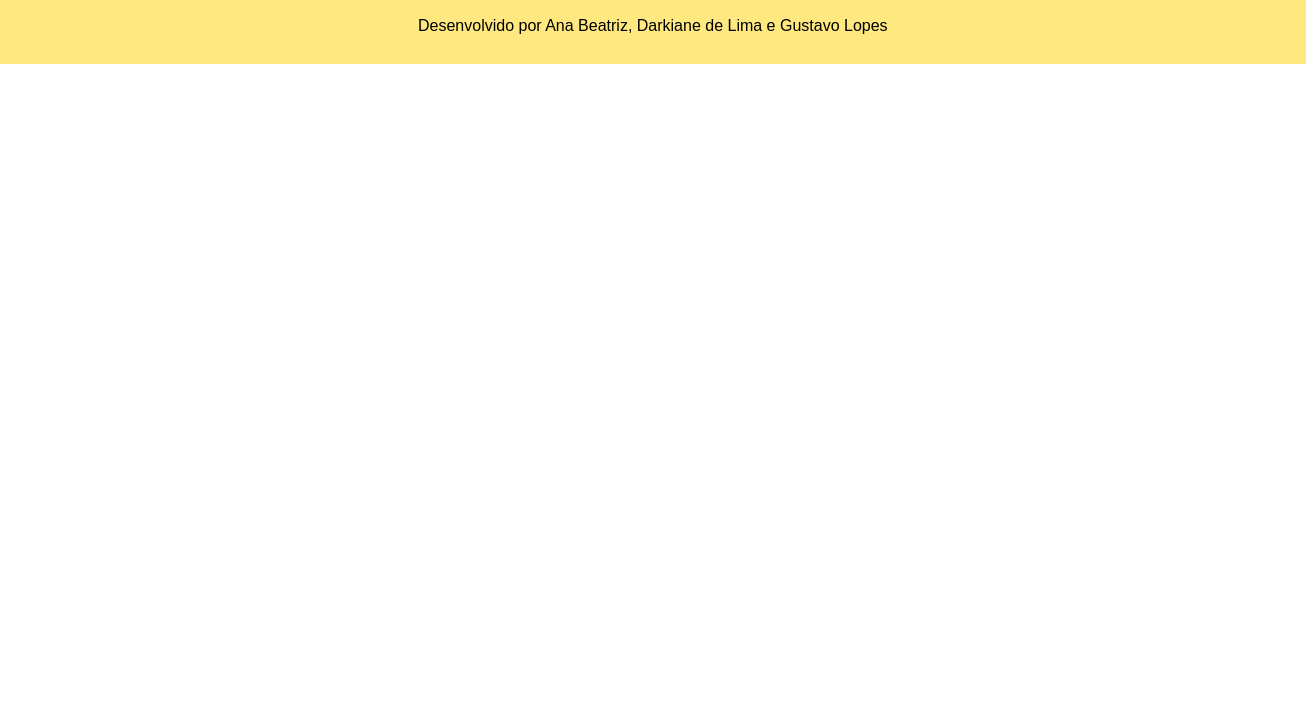
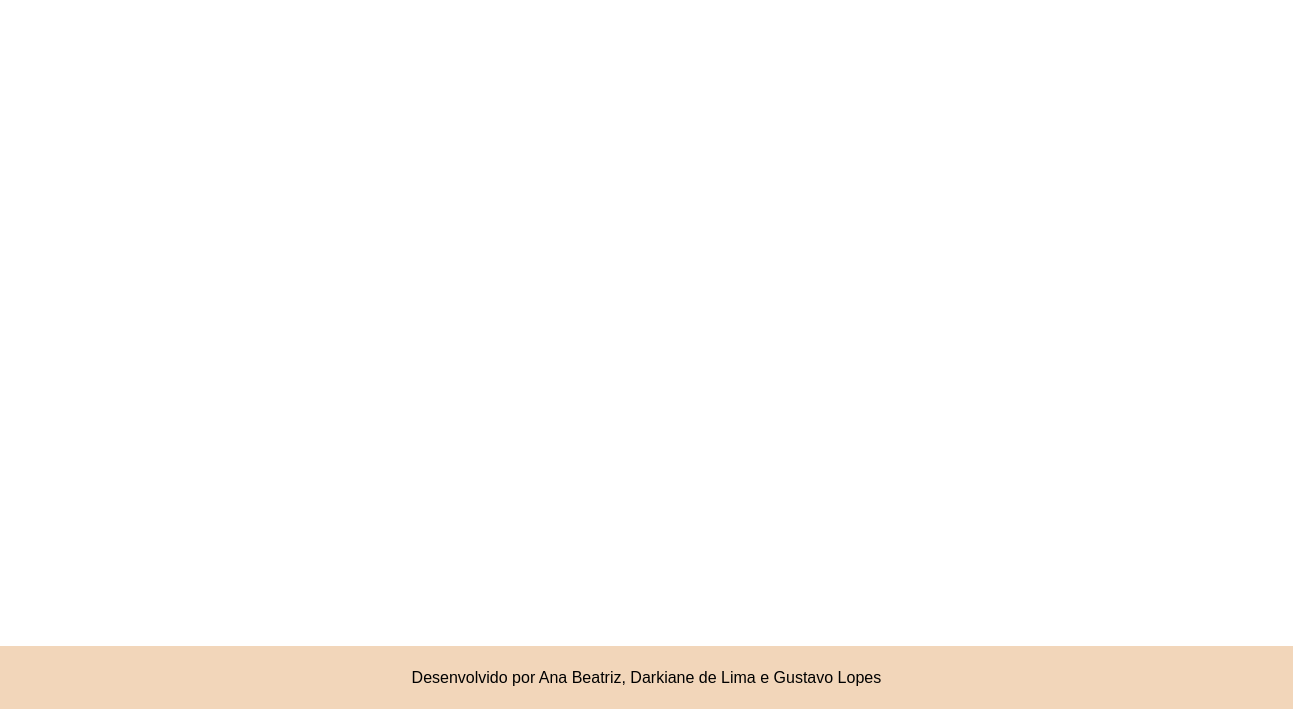
Before and after one commit to Frombolas/Teste_GCM, a plain HTML site: page index.html in a window 1280 px wide. Shown: the part 91-800 px from the top of the page, 1306 px wide, since content can reach past the window. Drawn offline with Linux system fonts and the light colour scheme.

Commit message:
Adicao do footer nas demais paginas

```diff
--- a/PP.css
+++ b/PP.css
@@ -103,6 +103,14 @@ a:hover{
     border-radius: 10px;
 }
 
+footer{
+    padding: 0.5%;
+    position: relative;
+    bottom: 0%;
+    width: 100%;
+    background-color: #F2D6BA;
+    text-align: center;
+}
 /* Responsividade para telas menores */
 @media screen and (max-width: 768px) {
     .main-content {
--- a/index.html
+++ b/index.html
@@ -18,13 +18,13 @@
         <div class="right-itens" id="navbar">
             <ul class="itens">
                 <li class="nav-item">
-                    <a href="#">Entradas</a>
+                    <a href="">Entradas</a>
                 </li>
                 <li class="nav-item">
                     <a href="PP.html">Pratos principais</a>
                 </li>
                 <li class="nav-item">
-                    <a href="#">Sobremesas</a>
+                    <a href="sobremesa.html">Sobremesas</a>
                 </li>
             </ul>
         </div>
--- a/sobremesa.css
+++ b/sobremesa.css
@@ -103,6 +103,14 @@ a:hover{
     border-radius: 10px;
 }
 
+footer{
+    padding: 0.5%;
+    position: relative;
+    bottom: 0%;
+    width: 100%;
+    background-color: #F2D6BA;
+    text-align: center;
+}
 /* Responsividade para telas menores */
 @media screen and (max-width: 768px) {
     .main-content {
--- a/style.css
+++ b/style.css
@@ -55,11 +55,11 @@ body {
     cursor: pointer;
 }
 footer{
-    padding: 1%;
-    position: relative;
+    padding: 0.5%;
+    position: fixed;
     bottom: 0%;
     width: 100%;
-    background-color: rgb(255, 232, 127);
+    background-color: #F2D6BA;
     text-align: center;
 }
 
@@ -70,7 +70,7 @@ footer{
         width: 100%;
         flex-direction: column;
         align-items: center;
-        background-color: #f4f4f4;
+        background-color: #F2D6BA;
         position: absolute;
         top: 60px; /* Ajuste dependendo da altura do header */
         left: 0;
```
Also changed, not shown: PP.html (+2 -1 lines), sobremesa.html (+3 -0 lines).
